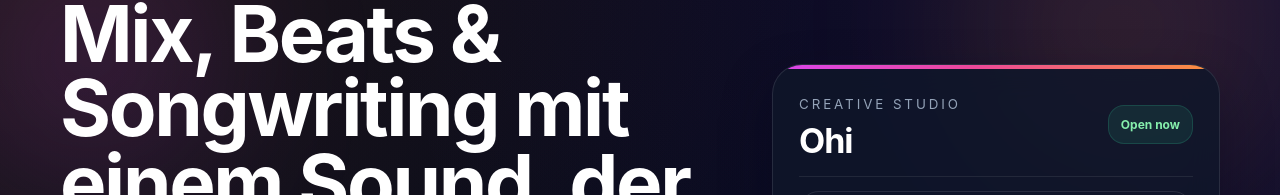
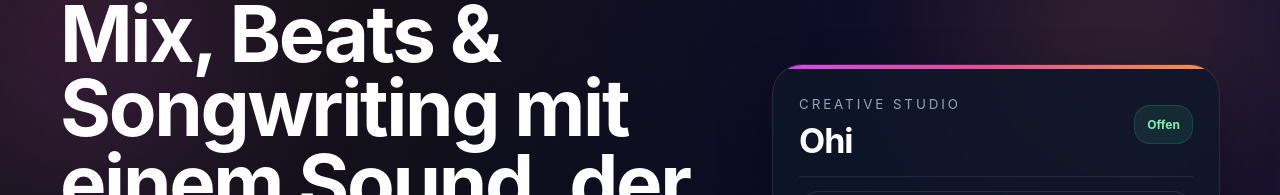
Before and after one commit to modusyeyo-pixel/produziertohi, a plain HTML site: page index.html in a window 1280 px wide. Shown: the part 163-358 px from the top of the page. Drawn offline with Linux system fonts and the light colour scheme.

Commit message:
index.html

```diff
--- a/index.html
+++ b/index.html
@@ -372,7 +372,7 @@
             <small style="text-transform:uppercase; letter-spacing:0.22em;">Creative Studio</small>
             <h2 style="font-size:34px; margin:8px 0 0;">Ohi</h2>
           </div>
-          <div class="open-now">Open now</div>
+          <div class="open-now">Offen</div>
         </div>
 
         <div class="hero-panel-row">
```
